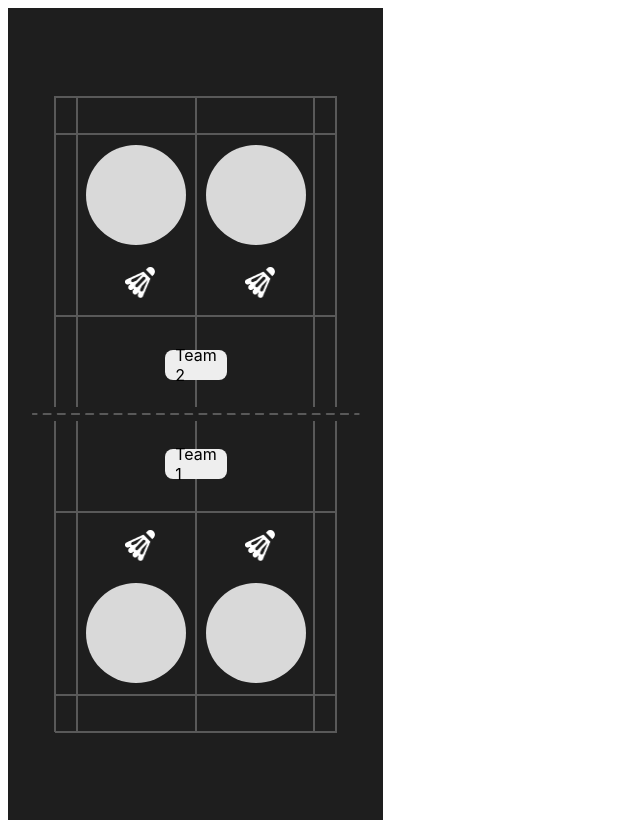
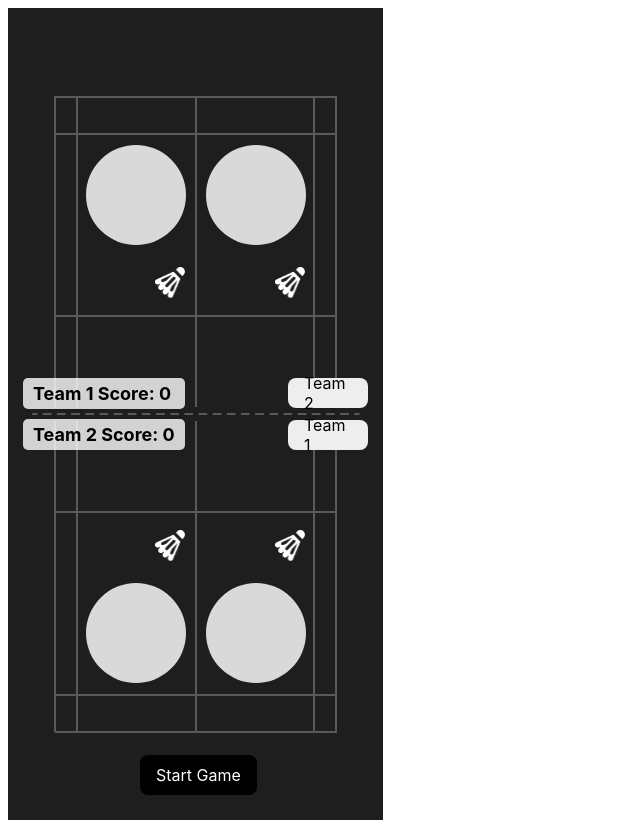
Before and after one commit to kaushikaryan/BaddieMinton, a plain HTML site: page index.html in a window 1280 px wide. Shown: the whole page, without its empty margins (0-640 px from the left). Drawn offline with Linux system fonts and the light colour scheme.

Commit message:
Update styles.css

```diff
--- a/styles.css
+++ b/styles.css
@@ -19,7 +19,7 @@
     height: 3.79%;
     width: 8.21%;
     top: 259px;
-    left: 200px;
+    left: 230px;
     max-width: 100%;
     overflow: hidden;
     max-height: 100%;
@@ -30,7 +30,7 @@
     height: 3.79%;
     width: 8.21%;
     top: 259px;
-    left: 80px;
+    left: 110px;
     max-width: 100%;
     overflow: hidden;
     max-height: 100%;
@@ -41,7 +41,7 @@
     height: 3.79%;
     width: 8.21%;
     top: 522px;
-    left: 200px;
+    left: 230px;
     max-width: 100%;
     overflow: hidden;
     max-height: 100%;
@@ -52,7 +52,7 @@
     height: 3.79%;
     width: 8.21%;
     top: 522px;
-    left: 80px;
+    left: 110px;
     max-width: 100%;
     overflow: hidden;
     max-height: 100%;
@@ -114,36 +114,6 @@
     box-sizing: border-box;
     color: #fff;
 }
-.buttonT2 {
-    position: absolute;
-    top: 342px;
-    left: 157px;
-    border-radius: 8px;
-    background-color: #eee;
-    width: 62px;
-    height: 30px;
-    display: flex;
-    flex-direction: row;
-    align-items: center;
-    justify-content: center;
-    padding: 0px 16px;
-    box-sizing: border-box;
-}
-.buttonT1 {
-    position: absolute;
-    top: 441px;
-    left: 157px;
-    border-radius: 8px;
-    background-color: #eee;
-    width: 62px;
-    height: 30px;
-    display: flex;
-    flex-direction: row;
-    align-items: center;
-    justify-content: center;
-    padding: 0px 16px;
-    box-sizing: border-box;
-}
 .iphone-13-mini-1 {
     width: 100%;
     position: relative;
@@ -155,3 +125,65 @@
     color: #000;
     font-family: Inter;
 }
+
+.buttonT1, .buttonT2 {
+    position: absolute;
+    border-radius: 8px;
+    background-color: #eee;
+    width: 80px;
+    height: 30px;
+    display: flex;
+    flex-direction: row;
+    align-items: center;
+    justify-content: center;
+    padding: 0px 16px;
+    box-sizing: border-box;
+    z-index: 10;
+    cursor: pointer;
+}
+
+.buttonT1 {
+    top: 412px;
+    left: 280px;
+}
+
+.buttonT2 {
+    top: 370px;
+    left: 280px;
+}
+
+.start-game {
+    position: absolute;
+    top: 747px;
+    left: 132px;
+    border-radius: 8px;
+    background-color: #000;
+    height: 40px;
+    display: flex;
+    flex-direction: row;
+    align-items: center;
+    justify-content: center;
+    padding: 0px 16px;
+    box-sizing: border-box;
+    color: #fff;
+    cursor: pointer;
+    z-index: 10;
+}
+
+.score-labels {
+    position: absolute;
+    top: 370px;
+    left: 15px;
+    display: flex;
+    flex-direction: column;
+    gap: 10px;
+    font-size: 18px;
+    font-weight: bold;
+    z-index: 10;
+}
+
+.scoreT1, .scoreT2 {
+    background-color: rgba(255, 255, 255, 0.8);
+    padding: 5px 10px;
+    border-radius: 5px;
+}
```
